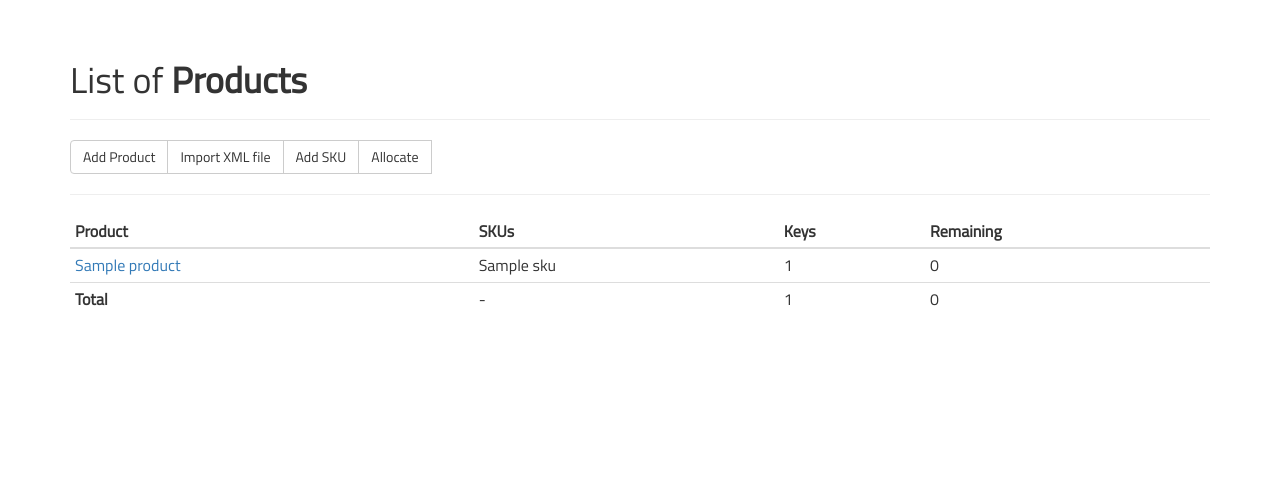
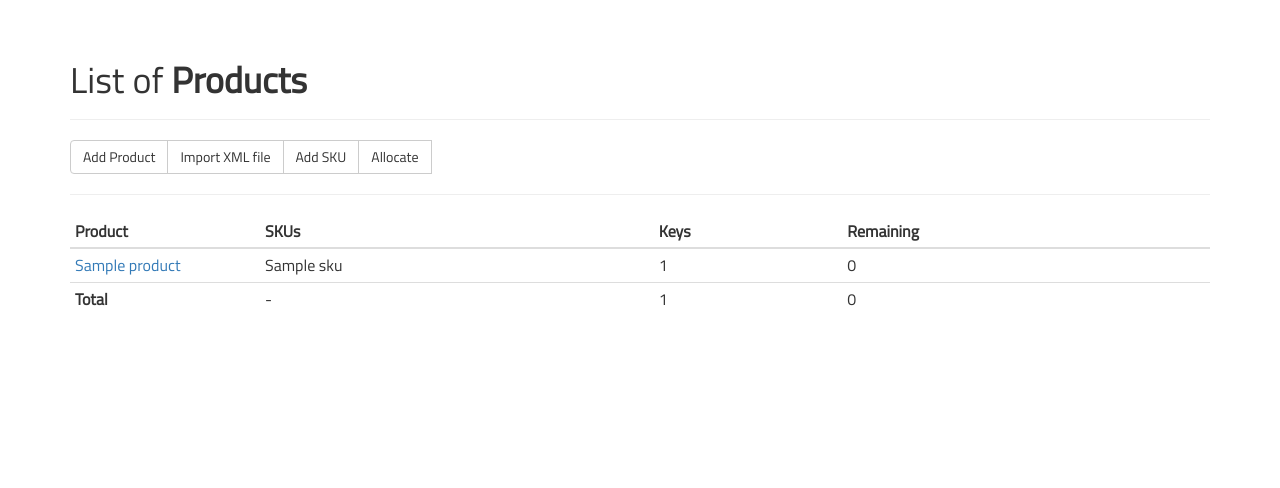
Before and after one commit to ComSSA/keydist, a Django app: page /keys/product/list in a window 1280 px wide. Shown: the part 52-540 px from the top of the page. Run offline with Django 3.2, Linux system fonts and the light colour scheme; a user stored in the database is signed in; tables that the repository leaves empty hold one stand-in row (values such as "Sample post"); parts of the project's set-up code (start-up, migrations or seed data) failed here and were passed over; some libraries are stand-ins or nearby versions.

Commit message:
cosmetic stuff

```diff
--- a/keys/templates/keys/products/list.html
+++ b/keys/templates/keys/products/list.html
@@ -21,7 +21,7 @@
 
 {% block list %}
 <thead>
-	<th>Product</th>
+	<th class="col-md-2">Product</th>
 	<th>SKUs</th>
 	<th>Keys</th>
 	<th>Remaining</th>
```
